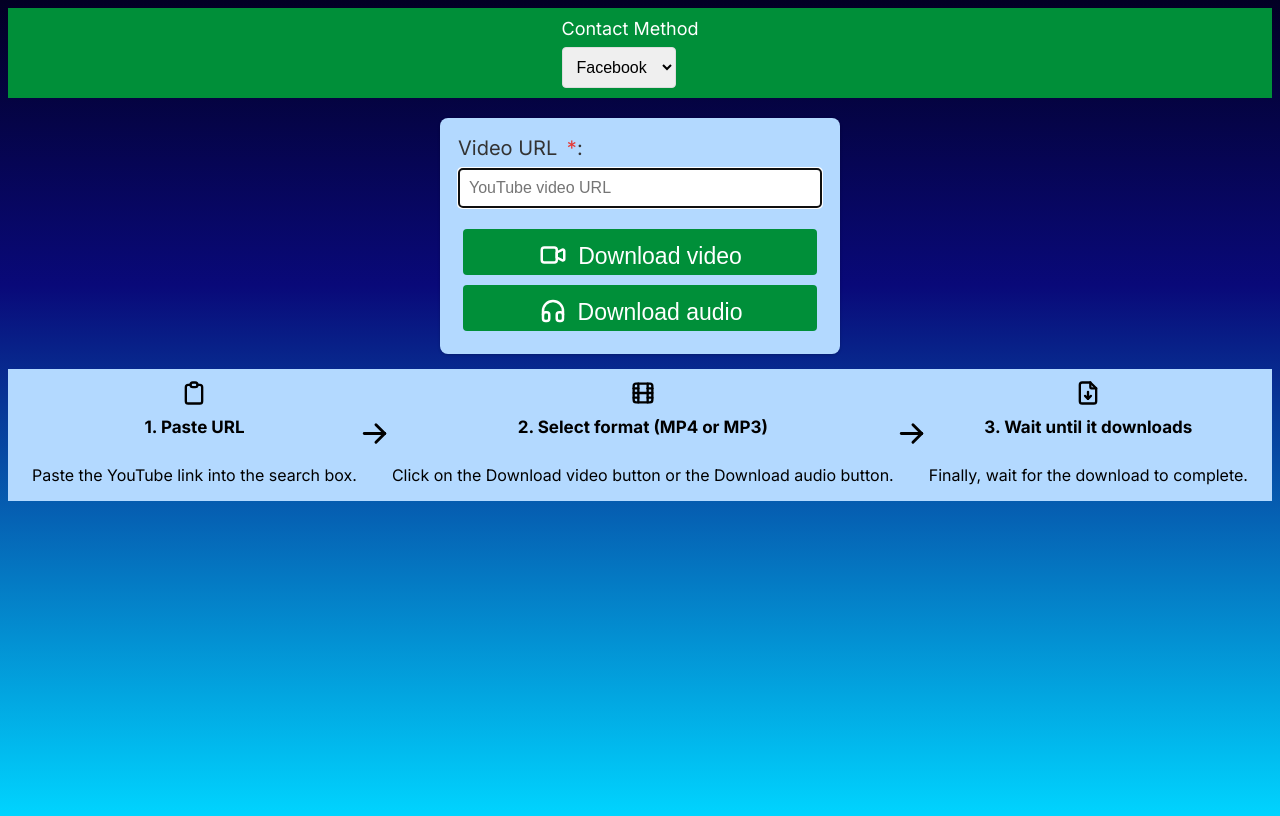
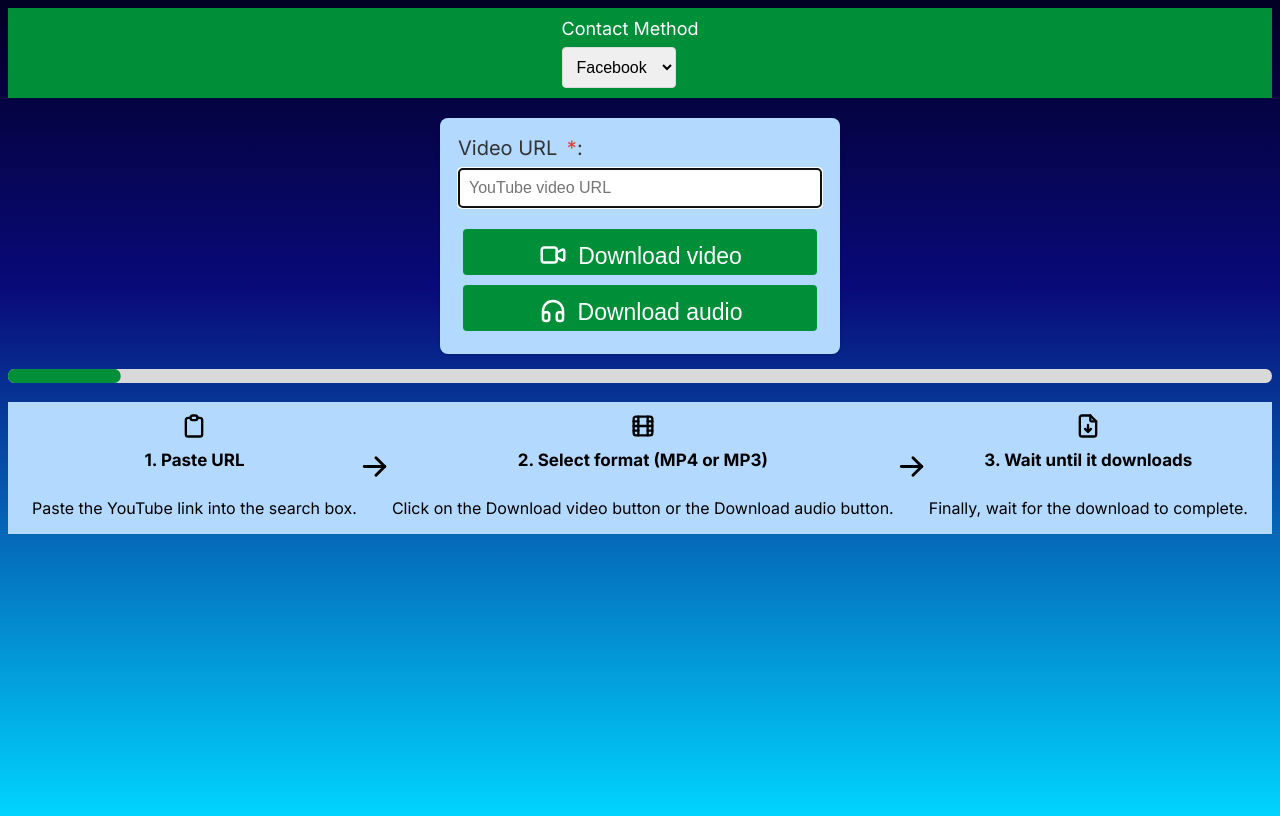
Before and after one commit to RaulCatalinas/EasyViewerWeb, a Next.js app: page / in a window 1280 px wide. Built offline with nearby package versions, Linux system fonts and the light colour scheme.

Commit message:
feat(Root): Added progress bar component
- Created the progress bar component, but it currently runs on page load instead of triggering only

on download initiation.

```diff
--- a/package.json
+++ b/package.json
@@ -11,6 +11,7 @@
   },
   "dependencies": {
     "next": "14.1.0",
+    "rc-progress": "3.5.1",
     "react": "18.2.0",
     "react-dom": "18.2.0",
     "validator": "13.11.0"
--- a/src/app/page.tsx
+++ b/src/app/page.tsx
@@ -5,12 +5,14 @@ import styles from "./page.module.css"
 import DownloadForm from "@/components/form/DownloadForm"
 import HowToUse from "@/components/how-to-use/HowToUse"
 import NavBar from "@/components/nav/NavBar"
+import ProgressBar from "@/components/progress-bar/ProgressBar"
 
 export default function Home() {
   return (
     <main className={styles.main}>
       <NavBar />
       <DownloadForm />
+      <ProgressBar />
       <HowToUse />
     </main>
   )
--- /dev/null
+++ b/src/components/progress-bar/ProgressBar.tsx
@@ -0,0 +1,22 @@
+"use client"
+
+// CSS
+import styles from "@/css/progress-bar/progress-bar.module.css"
+
+// Third-Party libraries
+import { Line } from "rc-progress"
+
+// Hooks
+import { useDownloadProgress } from "@/hooks/useDownloadProgress"
+
+export default function ProgressBar() {
+  const { downloadProgress } = useDownloadProgress()
+
+  return (
+    <Line
+      strokeColor="#008f39"
+      percent={downloadProgress}
+      className={styles["progress-bar"]}
+    />
+  )
+}
--- /dev/null
+++ b/src/css/progress-bar/progress-bar.module.css
@@ -0,0 +1,5 @@
+.progress-bar {
+  width: 100%;
+  margin-top: 15px;
+  height: 14px;
+}
--- /dev/null
+++ b/src/hooks/useDownloadProgress.ts
@@ -0,0 +1,21 @@
+// React
+import { useEffect, useState } from "react"
+
+export function useDownloadProgress() {
+  const [downloadProgress, setDownloadProgress] = useState(0)
+
+  useEffect(() => {
+    const intervalId = setInterval(() => {
+      const newProgress = downloadProgress + 1
+      if (newProgress > 100) {
+        setDownloadProgress(0)
+      } else {
+        setDownloadProgress(newProgress)
+      }
+    }, 50)
+
+    return () => clearInterval(intervalId)
+  }, [downloadProgress])
+
+  return { downloadProgress }
+}
```
Also changed, not shown: 1 other file (tests, documents, lock files or other folders).
